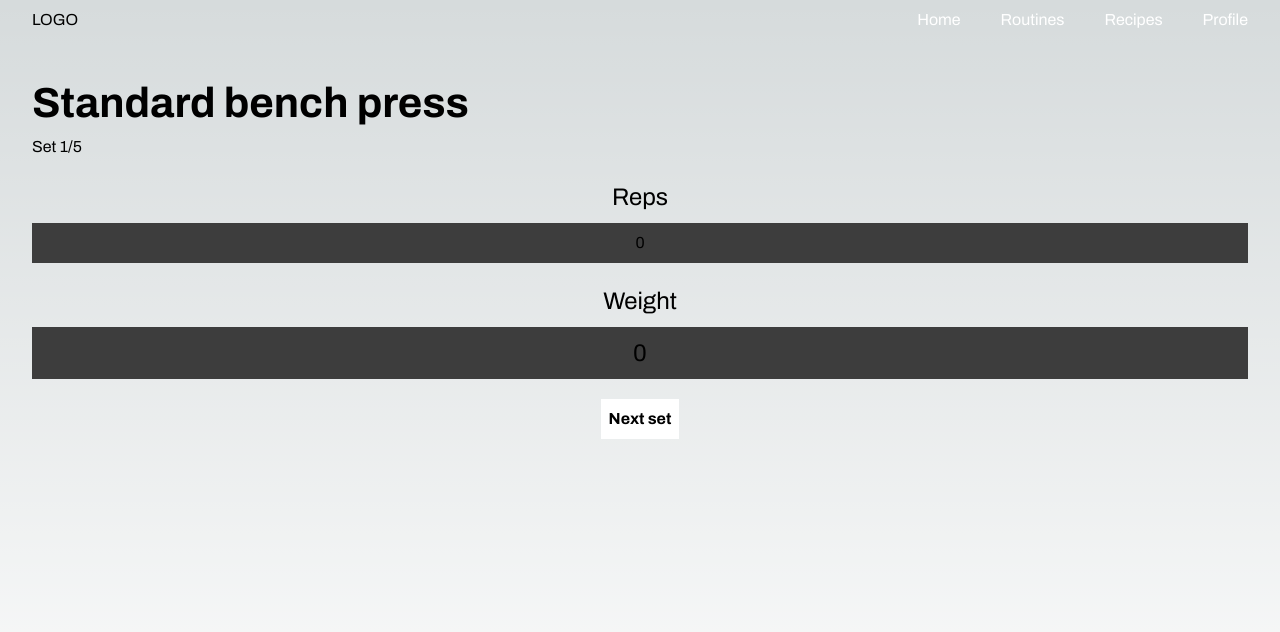
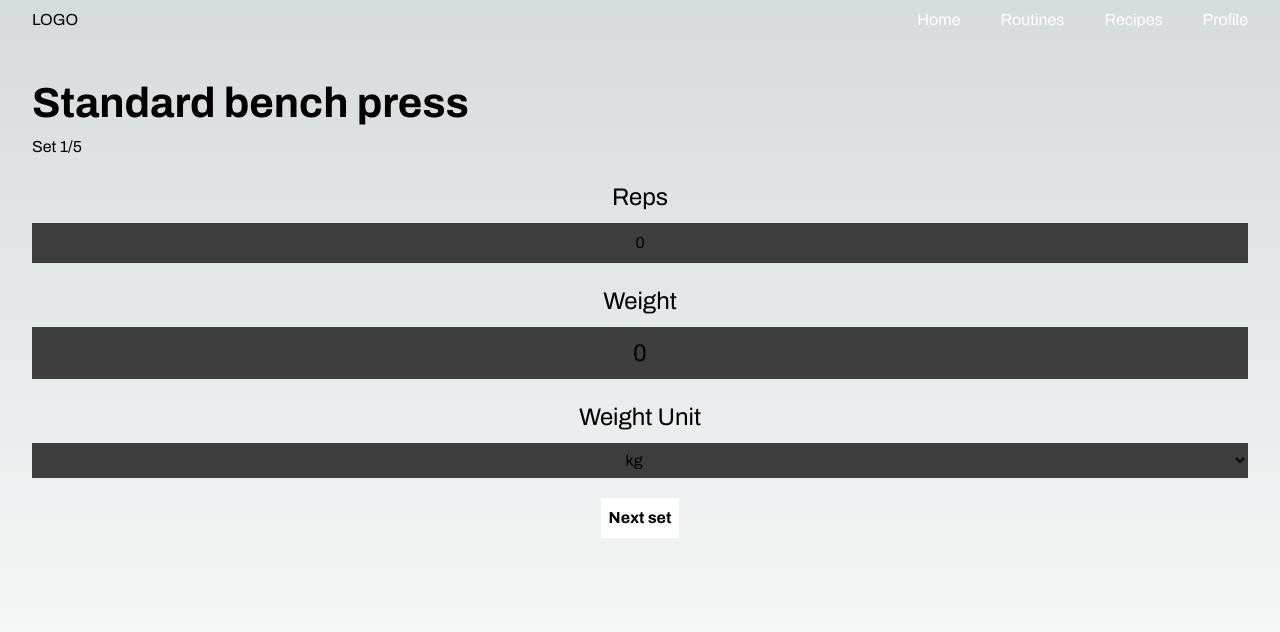
Before and after one commit to carlosquesada24/fitness-app, a Next.js app: page /routines/session/13b56b64-14df-4efa-8edf-567d80291c27 in a window 1280 px wide. Shown: the top 632 px of the page. Built offline with nearby package versions, Linux system fonts and the light colour scheme.

Commit message:
Weight unit input added

```diff
--- a/app/(modules)/routines/(infrastucture)/(pages)/session/[id]/page.tsx
+++ b/app/(modules)/routines/(infrastucture)/(pages)/session/[id]/page.tsx
@@ -36,11 +36,13 @@ const exercises = [
 const formInitialState = {
     reps: 0,
     weight: 0,
+    weightUnit: "kg",
 }
 
 interface Form {
     reps: number;
     weight: number;
+    weightUnit: string;
 }
 
 const page = ({ params }: any) => {
@@ -121,6 +123,14 @@ const page = ({ params }: any) => {
                 />
             </div>
 
+            <div className='my-5 flex justify-center flex-col'>
+                <label className='text-center text-[24px] mb-2' htmlFor="weightUnit">Weight Unit</label>
+                <select name="weightUnit" className='block p-2 bg-[#3d3d3d] w-full text-center' onChange={handleInputChange}>
+                    <option value="kg">kg</option>
+                    <option value="lbs">lbs</option>
+                </select>
+            </div>
+
 
             <button
                 className={`
```
